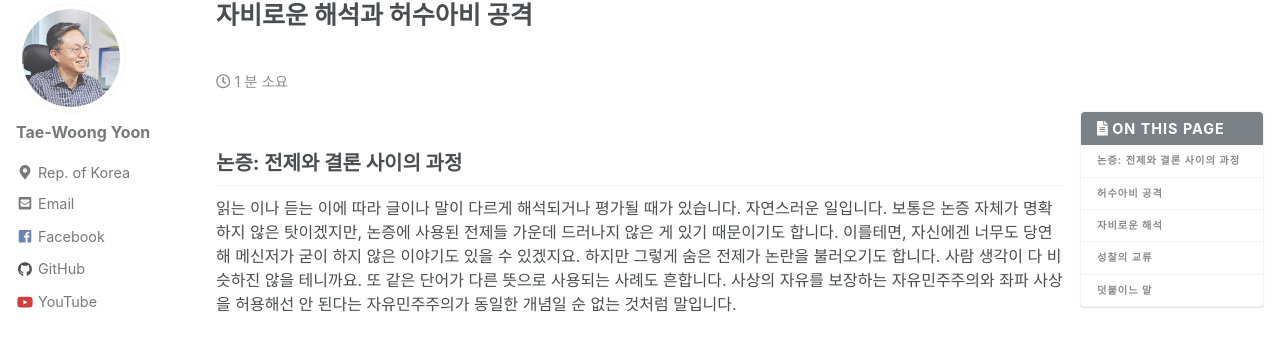
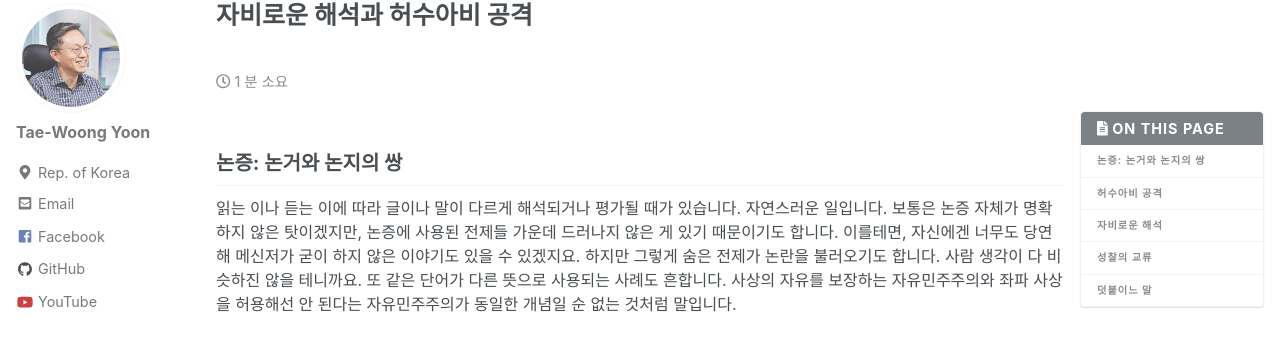
Before and after one commit to twy80/mkkim85.github.io, a Jekyll site: the page built from _posts/2020-08-14-logical.md, in a window 1280 px wide and 900 px high. Shown: the part 107-449 px from the top of the window. Built offline with Jekyll 4.4.1, drawn with Linux system fonts in a browser that asks for light colours; nearby versions of some CDN libraries.

Commit message:
Update 2020-08-14-logical.md

```diff
--- a/_posts/2020-08-14-logical.md
+++ b/_posts/2020-08-14-logical.md
@@ -8,7 +8,7 @@ tags:
 use_math: true
 ---
 
-## 논증: 전제와 결론 사이의 과정
+## 논증: 논거와 논지의 쌍
 
 읽는 이나 듣는 이에 따라 글이나 말이 다르게 해석되거나 평가될 때가 있습니다. 자연스러운 일입니다. 보통은 논증 자체가 명확하지 않은 탓이겠지만, 논증에 사용된 전제들 가운데 드러나지 않은 게 있기 때문이기도 합니다. 이를테면, 자신에겐 너무도 당연해 메신저가 굳이 하지 않은 이야기도 있을 수 있겠지요. 하지만 그렇게 숨은 전제가 논란을 불러오기도 합니다. 사람 생각이 다 비슷하진 않을 테니까요. 또 같은 단어가 다른 뜻으로 사용되는 사례도 흔합니다. 사상의 자유를 보장하는 자유민주주의와 좌파 사상을 허용해선 안 된다는 자유민주주의가 동일한 개념일 순 없는 것처럼 말입니다.
 
```
